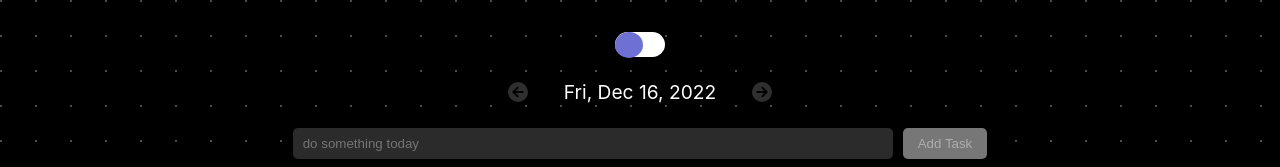
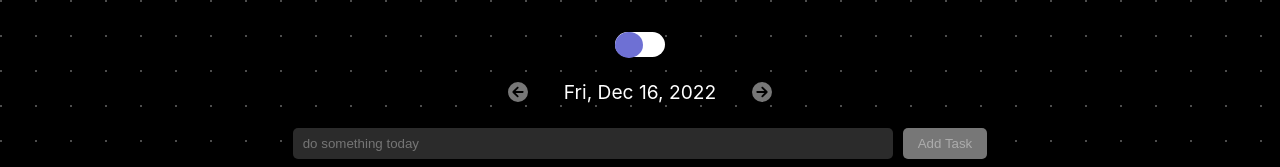
Before and after one commit to vanquiche/today-task, a Vue app: page / in a window 1280 px wide. Shown: the top 167 px of the page. Built offline with nearby package versions, Linux system fonts and the light colour scheme.

Commit message:
moved currentDate from props to local state

```diff
--- a/src/components/DateRange.vue
+++ b/src/components/DateRange.vue
@@ -6,13 +6,13 @@ import { computed, inject } from "vue";
 import { useTaskStore } from "@/stores/task";
 const taskStore = useTaskStore();
 const dt = DateTime;
+const today = dt.now().weekday;
 
 const props = withDefaults(
   defineProps<{
-    currentDate: DateTimeType;
     selectedDate: DateTimeType["weekday"];
-    decrementDate: Function;
-    incrementDate: Function;
+    decrementDate: () => void;
+    incrementDate: () => void;
   }>(),
   {}
 );
@@ -25,7 +25,7 @@ const disableBackBtn = computed(() =>
 );
 
 const disableForwardBtn = computed(() =>
-  props.selectedDate === props.currentDate.weekday ? true : false
+  props.selectedDate === today ? true : false
 );
 
 const theme = inject<ThemeType>("theme");
@@ -71,10 +71,6 @@ button:focus {
   outline: 2px solid red;
 }
 
-button:disabled {
-  opacity: 0.4;
-  cursor: default;
-}
 p {
   font-size: 1.2rem;
 }
```
